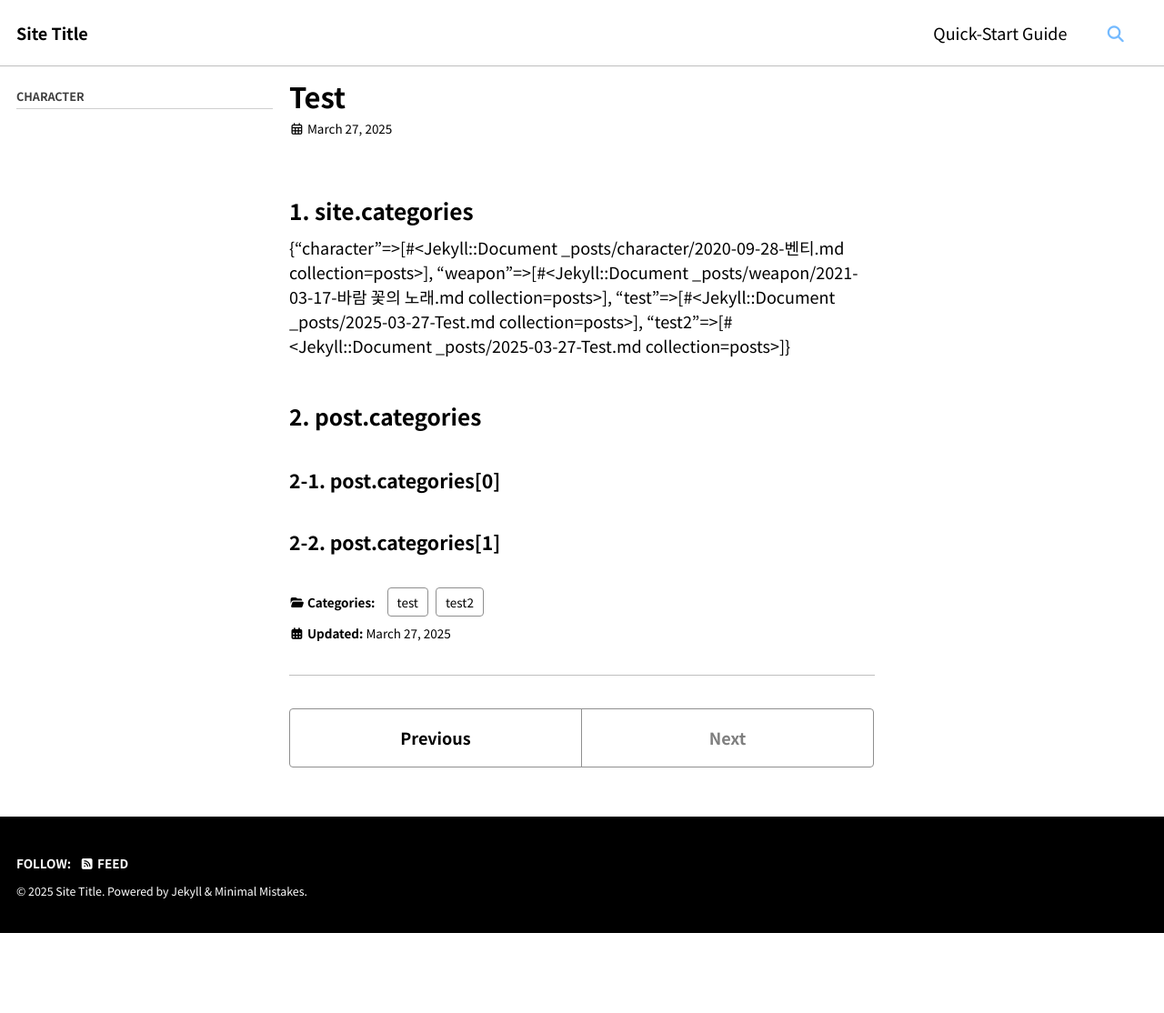
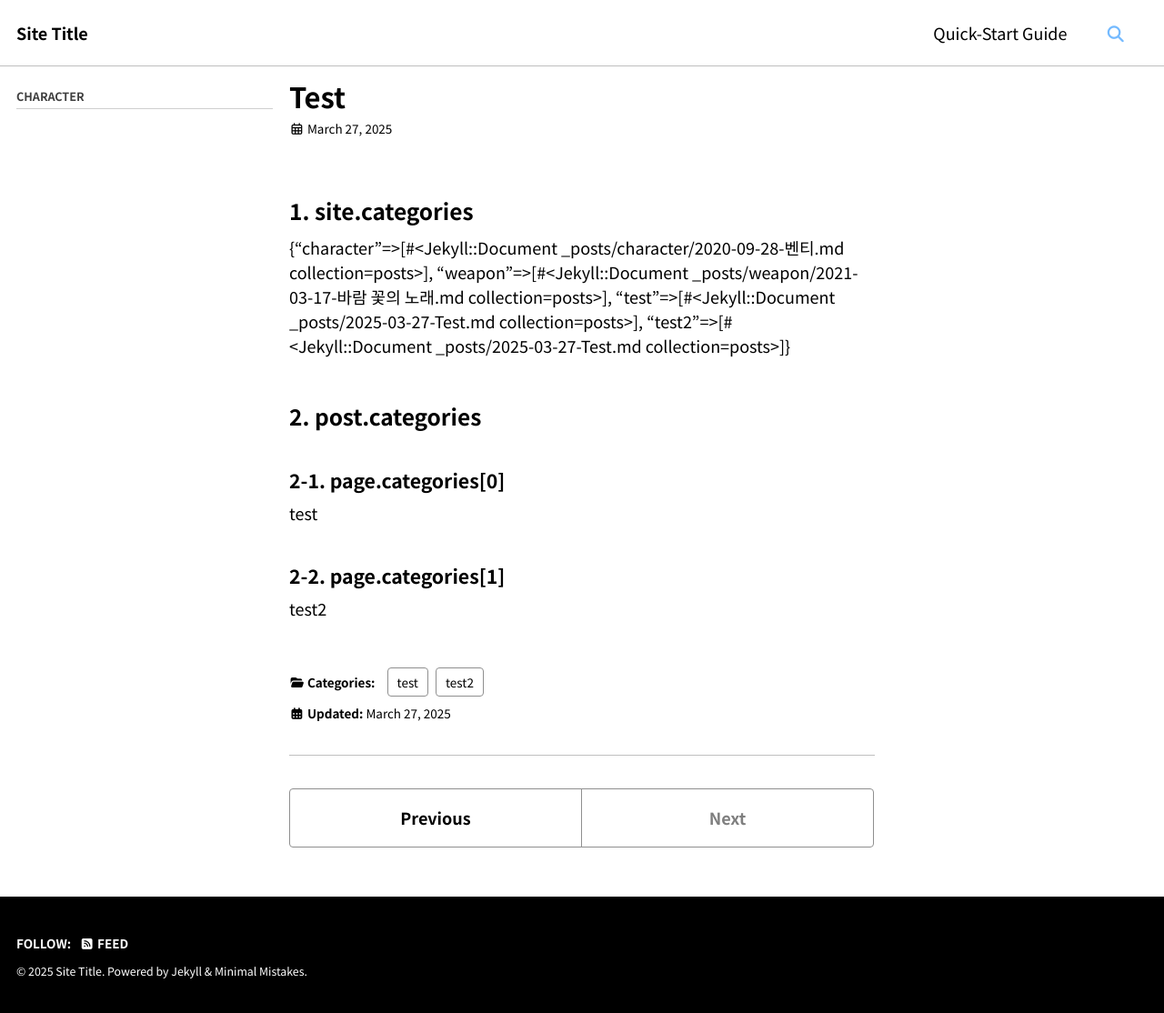
Before and after one commit to NamelessFlower/namelessflower.github.io, a Jekyll site: the page built from _posts/2025-03-27-Test.md, in a window 1280 px wide. Shown: the whole page at 91% size. Built offline with Jekyll 4.4.1, drawn with Linux system fonts in a browser that asks for light colours; cached includes are drawn as plain includes; before the commit the page ends 1026 px from its top, so only the background shows below that.

Commit message:
Update 2025-03-27-Test.md

```diff
--- a/_posts/2025-03-27-Test.md
+++ b/_posts/2025-03-27-Test.md
@@ -11,10 +11,10 @@ categories: [test, test2]
 
 {{ post.categories }}
 
-#### 2-1. post.categories[0]
+#### 2-1. page.categories[0]
 
-{{ post.categories[0] }}
+{{ page.categories[0] }}
 
-#### 2-2. post.categories[1]
+#### 2-2. page.categories[1]
 
-{{ post.categories[1] }}
+{{ page.categories[1] }}
```
